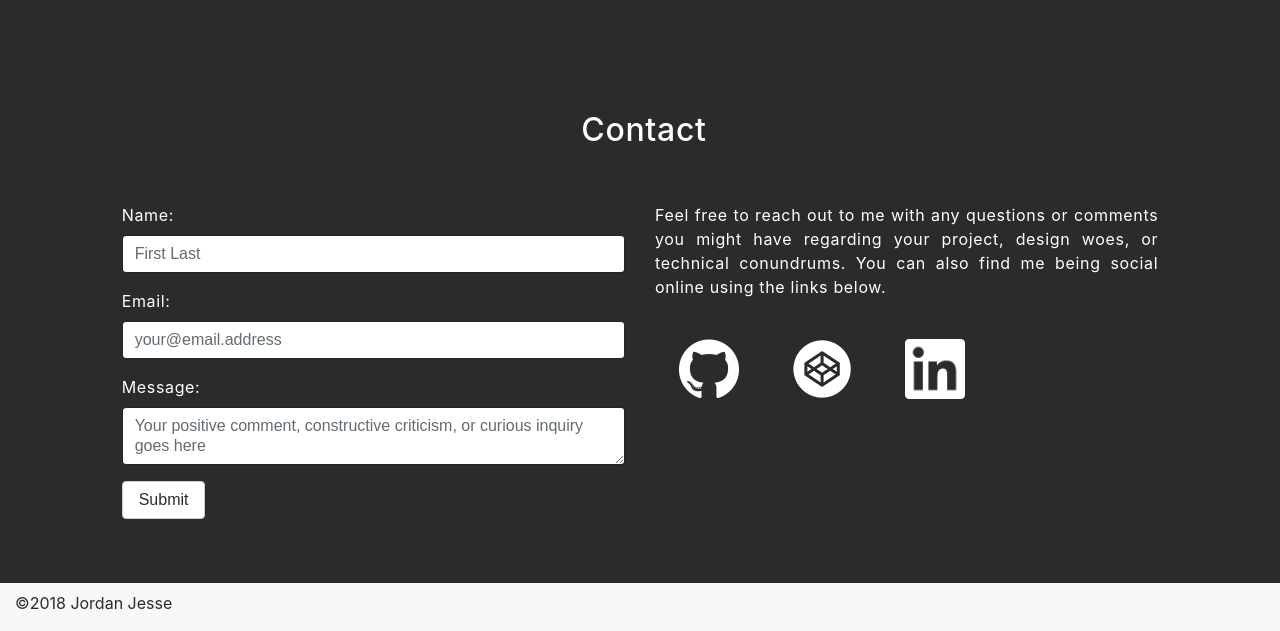
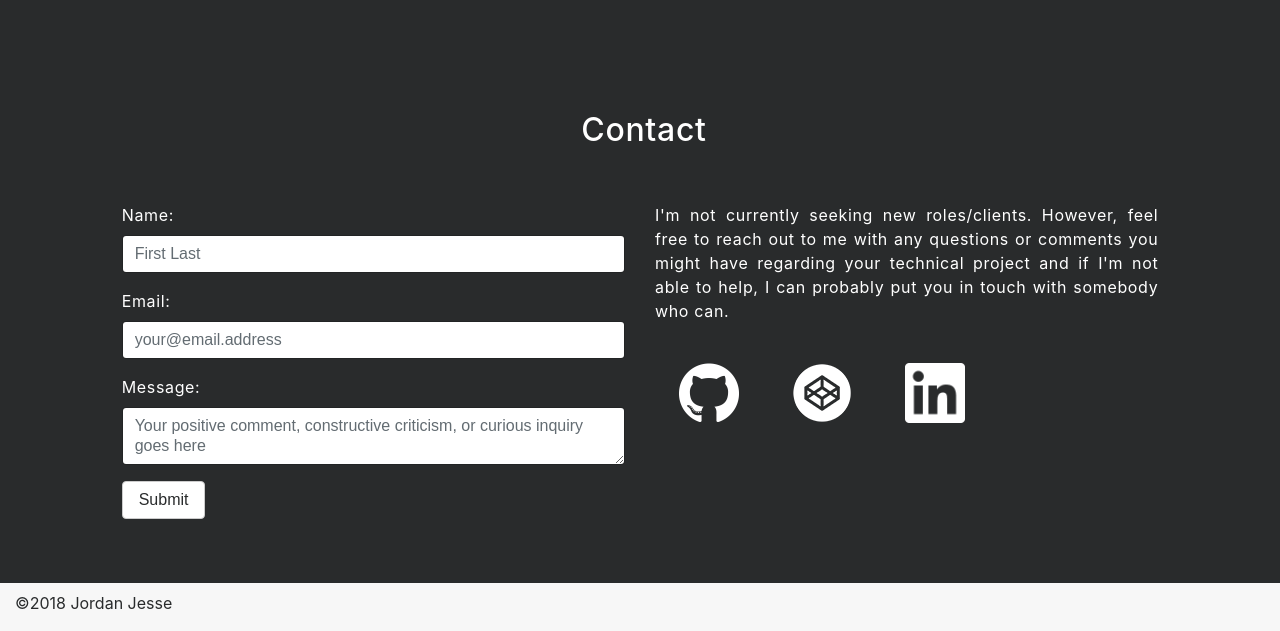
Before and after one commit to jordanljesse/jordanjesse.com, a PHP site: page / in a window 1280 px wide. Shown: the part 2393-3024 px from the top of the page. Run offline with PHP 8.4, Linux system fonts and the light colour scheme; data that the repository does not hold is empty.

Commit message:
update "Contact" section copy

```diff
--- a/index.php
+++ b/index.php
@@ -156,7 +156,7 @@
                         </form>
         	    	</div>
                     <div class="col-md-6 col-lg-5">
-                        <p class="text-justify">Feel free to reach out to me with any questions or comments you might have regarding your project, design woes, or technical conundrums. You can also find me being social online using the links below.</p>
+                        <p class="text-justify">I'm not currently seeking new roles/clients. However, feel free to reach out to me with any questions or comments you might have regarding your technical project and if I'm not able to help, I can probably put you in touch with somebody who can.</p>
                         <ul class="list-inline">
                             <a href="https://github.com/jordanljesse">
                                 <li class="list-inline-item p-4">
```
